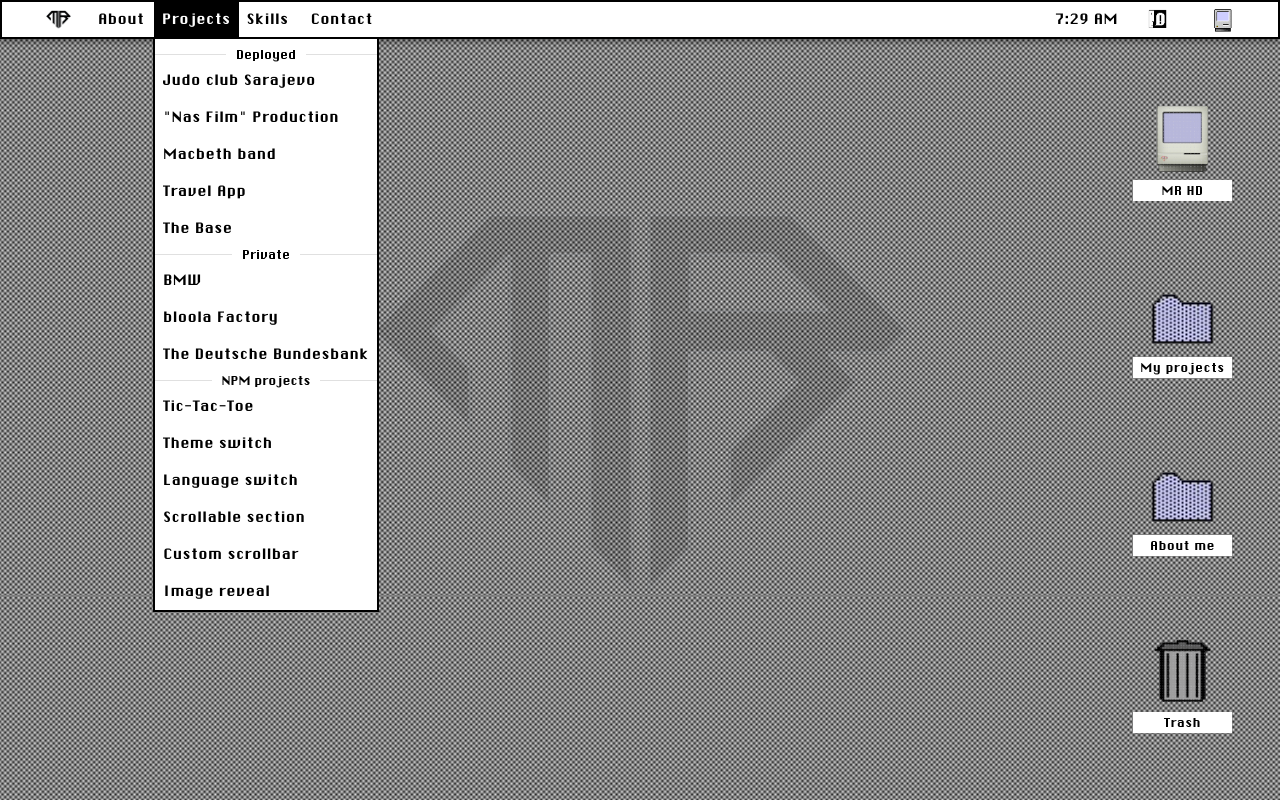
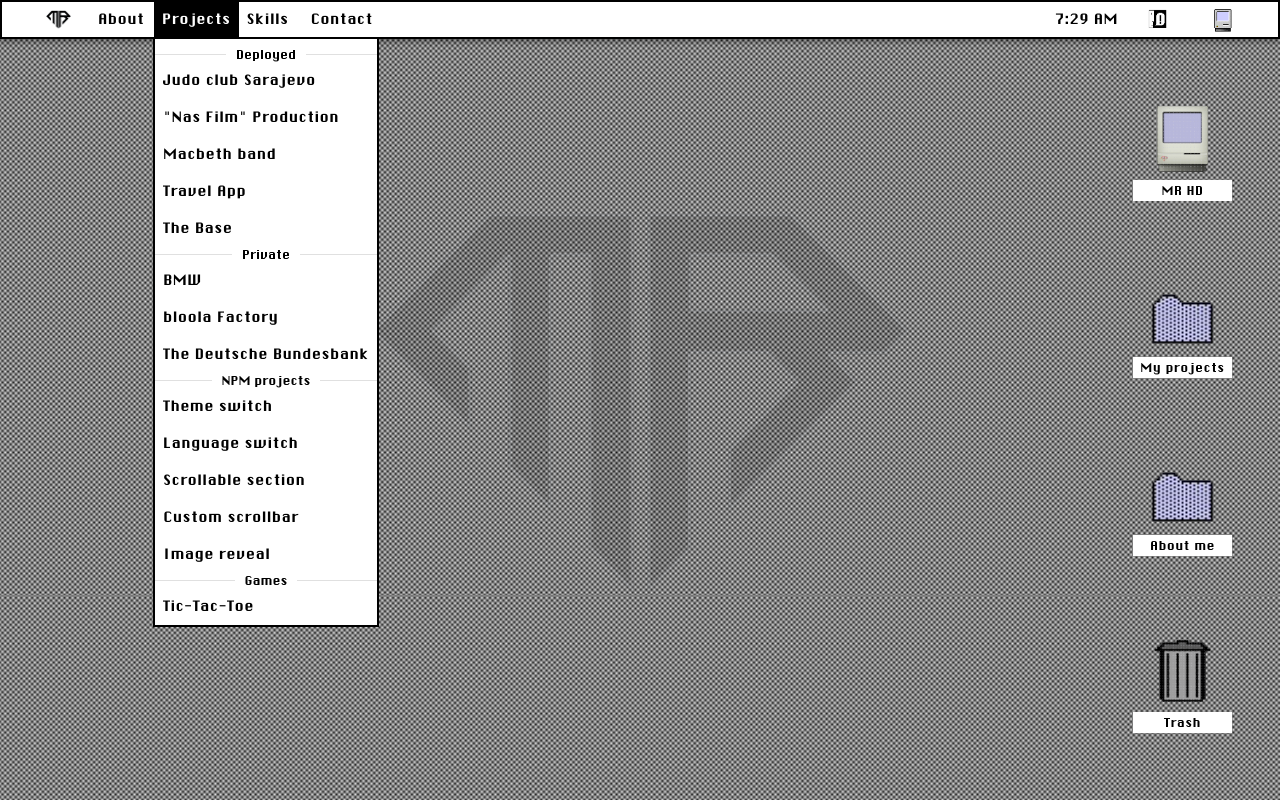
Before and after one commit to MiranRaz/MY_PORTFOLIO, a React (Vite) app: page / in a window 1280 px wide. Both pictures are taken after a click on the button "Projects". Built offline with nearby package versions, Linux system fonts and the light colour scheme.

Commit message:
added item to dropdown navbar item

```diff
--- a/src/components/Desktop/DesktopNavbar/Projects.tsx
+++ b/src/components/Desktop/DesktopNavbar/Projects.tsx
@@ -106,14 +106,6 @@ const Projects = () => {
               setIsVisible(false);
             }}
           >
-            Tic-Tac-Toe
-          </NavButton>
-          <NavButton
-            sx={{ zIndex: "2", width: "100%" }}
-            onClick={() => {
-              setIsVisible(false);
-            }}
-          >
             Theme switch
           </NavButton>
           <NavButton
@@ -148,6 +140,15 @@ const Projects = () => {
           >
             Image reveal
           </NavButton>
+          <Divider sx={{ fontSize: "12px" }}>Games</Divider>
+          <NavButton
+            sx={{ zIndex: "2", width: "100%" }}
+            onClick={() => {
+              setIsVisible(false);
+            }}
+          >
+            Tic-Tac-Toe
+          </NavButton>
         </Box>
       </Box>
     </ClickAwayListener>
```
